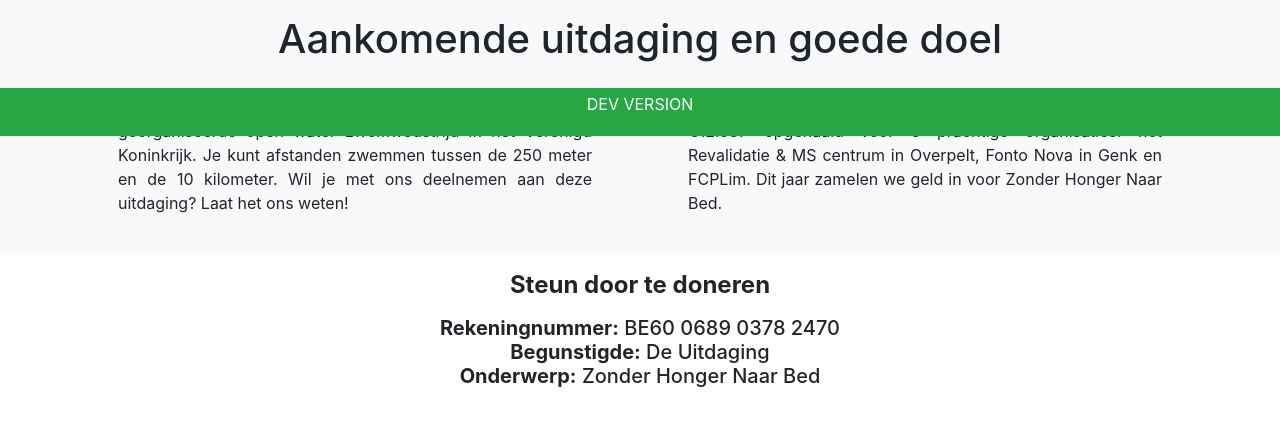
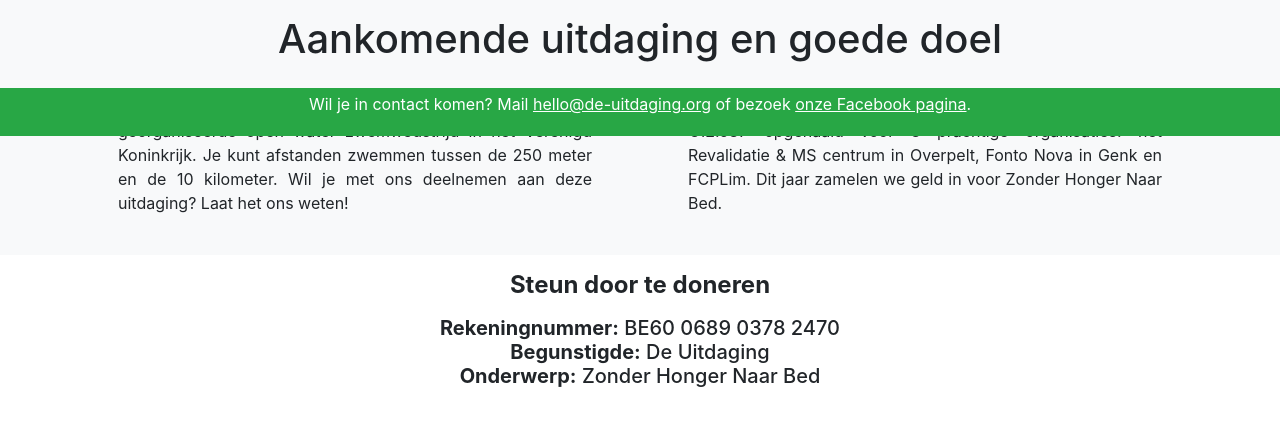
Before and after one commit to MichielVanthoor/de-uitdaging, a Flask app: page / in a window 1280 px wide. Shown: the part 664-1085 px from the top of the page. Run offline with Flask 2, Linux system fonts and the light colour scheme; parts of the project's set-up code (start-up, migrations or seed data) failed here and were passed over; some libraries are stand-ins or nearby versions.

Commit message:
Making dev prod ready

```diff
--- a/app/routes.py
+++ b/app/routes.py
@@ -1,5 +1,3 @@
-import firebase_admin
-
 from app import app
 
 from flask import render_template, request
@@ -18,7 +16,3 @@ def index():
 @app.route('/over_ons')
 def over_ons():
     return render_template('over_ons.html')
-
-@app.route('/sandbox')
-def sandbox():
-	return render_template('sandbox.html')
--- a/app/templates/base.html
+++ b/app/templates/base.html
@@ -49,7 +49,7 @@
       <!-- Footer -->
       <footer class="px-3 py-1 fixed-bottom site-footer nav-bar mt-5">
         <div class="container">
-          <p class="text-center text-white">DEV VERSION</p>
+          <p class="text-center text-white">Wil je in contact komen? Mail <u><a href="mailto:hello@de-uitdaging.org" class="text-white">hello@de-uitdaging.org</a></u> of bezoek <u><a href="https://www.facebook.com/DeUitdagingBE/" class="text-white">onze Facebook pagina</a></u>.</p>
         </div>
       </footer>
 
--- a/requirements.txt
+++ b/requirements.txt
@@ -1,5 +1,4 @@
 Flask==1.0.2
 Gunicorn==19.9.0
-firebase-admin
 Werkzeug==0.15
 flask_sslify
```
